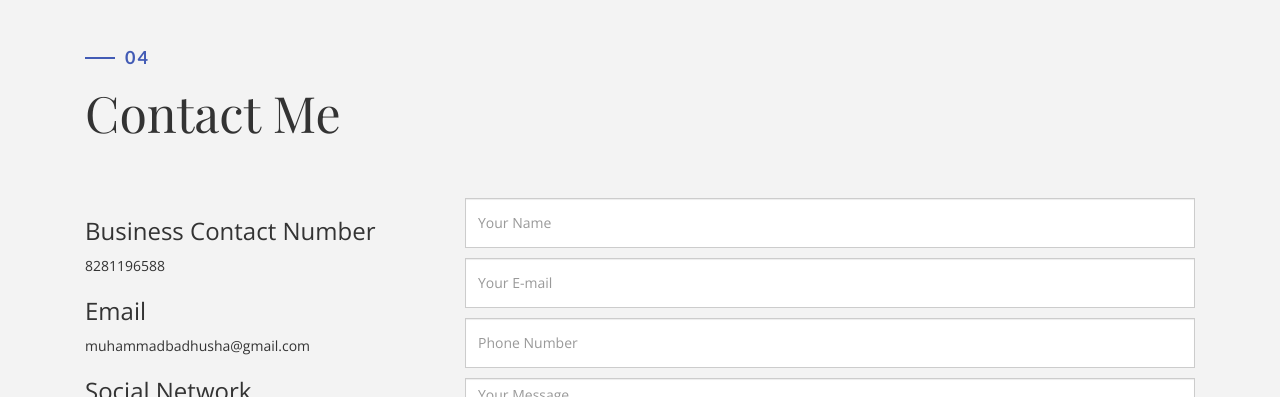
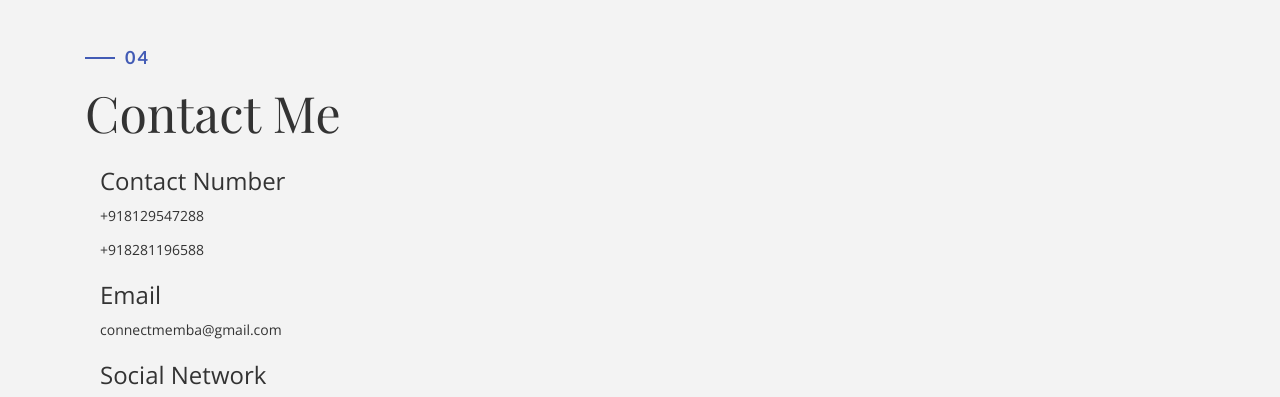
Before and after one commit to wazimBadsha/prof, a plain HTML site: page index.html in a window 1280 px wide. Shown: the part 9542-9939 px from the top of the page. Drawn offline with nearby package versions, Linux system fonts and the light colour scheme; files whose address does not match are found by name; a web font is replaced by a local one.

Commit message:
Update index.html

```diff
--- a/index.html
+++ b/index.html
@@ -746,15 +746,15 @@
             <div class="col-md-12">
                 <h4>04</h4>
                 <h1 class="size-50">Contact Me</h1>
-                <div class="h-50"></div>
-            </div>
+                <div class="h-50">
                     <div class="col-md-4" data-aos="fade-up">
 
-                <h3>Business Contact Number</h3>
-                <p>8281196588</p>
+                        <h3>Contact Number</h3>
+                        <p>+918129547288</p>
+                        <p>+918281196588</p>
 
                         <h3>Email</h3>
-                <p>muhammadbadhusha@gmail.com</p>
+                        <p>connectmemba@gmail.com</p>
 
                         <h3>Social Network</h3>
 
@@ -768,7 +768,7 @@
                         <div class="clearfix"></div>
                         <div class="h-50"></div>
                     </div>
-            <div class="col-md-8" data-aos="fade-up">
+                    <!-- <div class="col-md-8" data-aos="fade-up">
                         <form class="contact-bg" id="contact-form" name="contact" method="post" novalidate="novalidate">
                             <input type="text" name="name" class="form-control" placeholder="Your Name" />
                             <input type="email" name="email" class="form-control" placeholder="Your E-mail" />
@@ -782,7 +782,10 @@
                                 <p> Something went wrong, try refreshing and submitting the form again. </p>
                             </div>
                         </form>
+                    </div> -->
                 </div>
+            </div>
+
         </div>
     </div>
     <!-- ./contact -->
```
Lines whose indentation alone changed are shown as unchanged.
